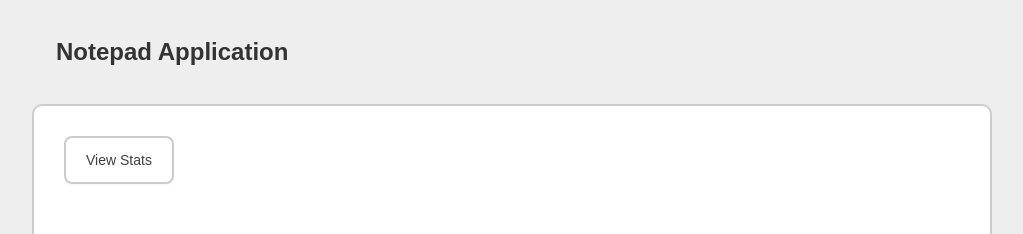
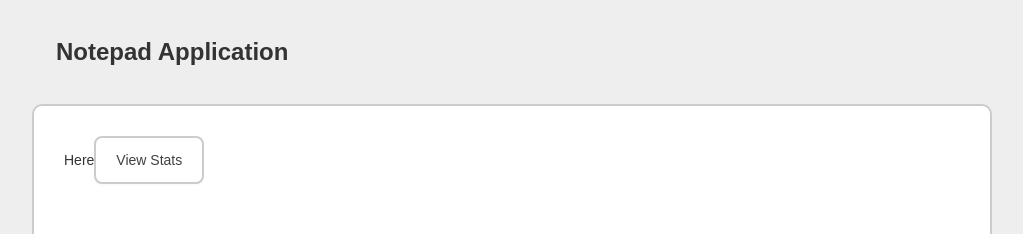
Before and after one commit to arbasirian/notepad-application, a React (Create React App) app: page / in a window 1280 px wide. Shown: the top 234 px of the page, without its empty margins (128-1151 px from the left). Built offline with nearby package versions, Linux system fonts and the light colour scheme; no server answers.

Commit message:
Try fix Cors issue fix

```diff
--- a/src/components/Notepad/NotepadView.tsx
+++ b/src/components/Notepad/NotepadView.tsx
@@ -8,6 +8,7 @@ type Props = {
 const NotepadView = ({ onShowStats }: Props) => {
   return (
     <Box>
+      Here
       <Button onClick={onShowStats}>View Stats</Button>
     </Box>
   );
--- a/src/helpers/axios.helper.ts
+++ b/src/helpers/axios.helper.ts
@@ -11,7 +11,7 @@ const axiosHelper = ({
 
   const header = authorization
     ? {
-        Authorization: `Token ${authorization}`,
+        Authorization: `token ${authorization}`,
         'accept-language': 'en',
         accept: 'application/vnd.github.v3+json',
         'Access-Control-Allow-Origin': '*',
```
